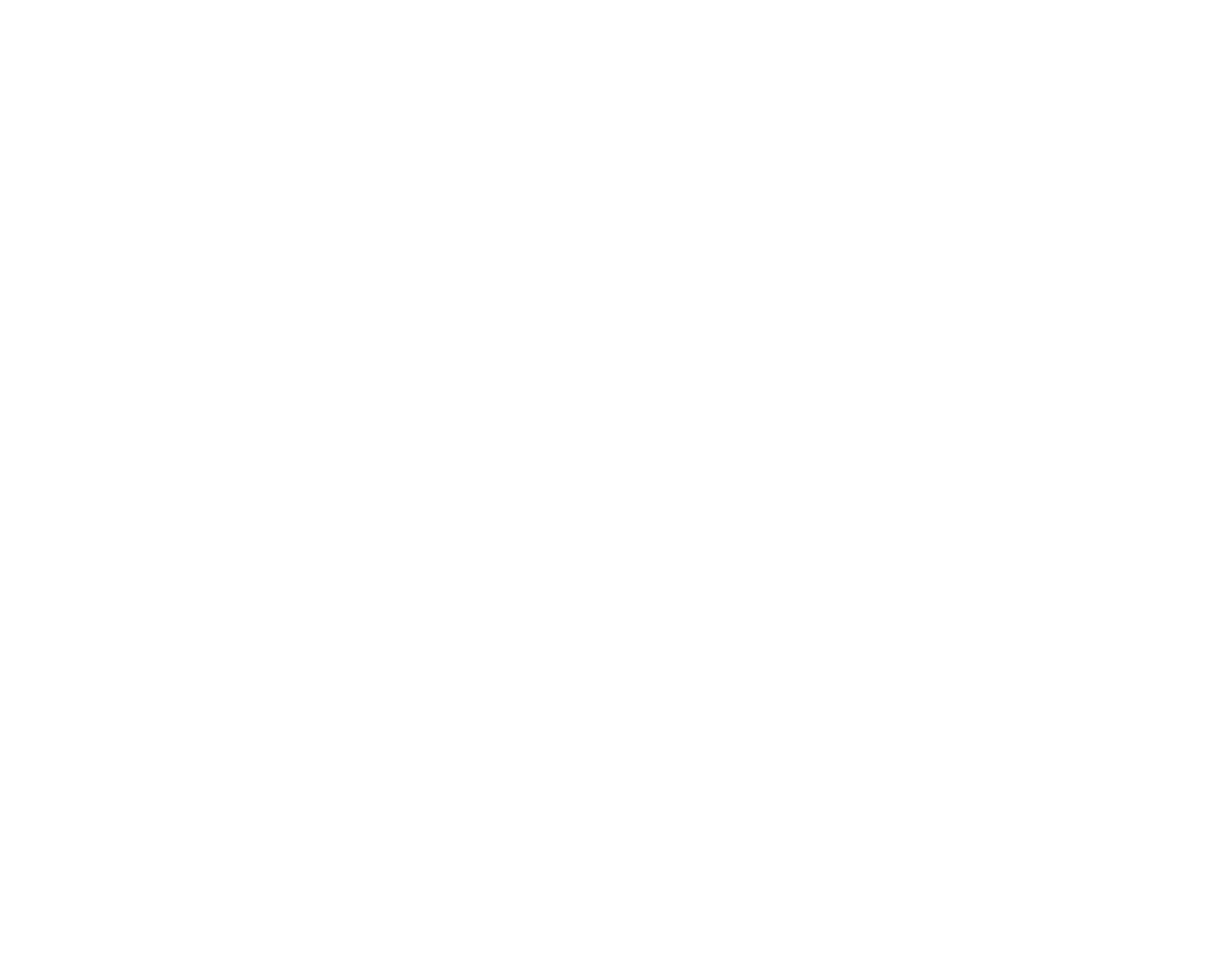
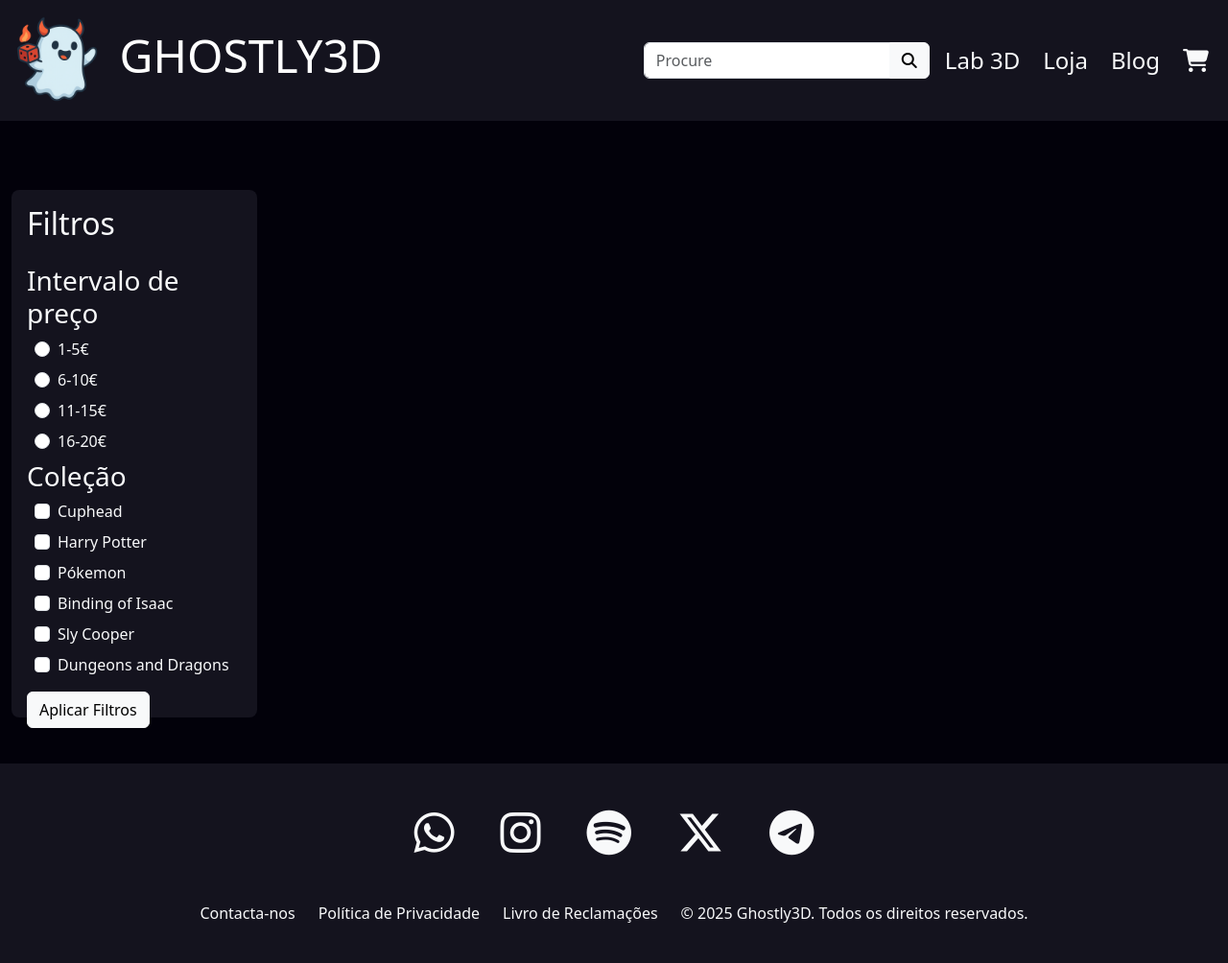
Before and after one commit to Aiohpa/ghostly-3d, a website: page loja.html in a window 1280 px wide. Shown: the whole page at 96% size. Before the commit the page ends 800 px from the top, so only its background shows below. Drawn offline with nearby package versions, Linux system fonts and the light colour scheme; a web font is replaced by a local one.

Commit message:
Aside da Loja feito

```diff
--- a/estilo.css
+++ b/estilo.css
@@ -157,12 +157,20 @@
   border-radius: 100px;
 }
 
-.mscrollo::-webkit-scrollbar-thumb:hover {
+.mscroll::-webkit-scrollbar-thumb:hover {
   background-color: #d1d1d1;
 }
 
 .acorddion-width {
   width: 550px;
+}
+
+.filter {
+  background-color: #14131e;
+  border-radius: 8px;
+  padding: 16px;
+  height: 550px;
+  width: clamp(150px, 20vw, 280px);
 }
 
 @media (max-width: 1400px) {
--- a/loja.html
+++ b/loja.html
@@ -0,0 +1,146 @@
+<!DOCTYPE html>
+<html lang="PT-pt">
+
+<head>
+    <meta charset="UTF-8" />
+    <meta name="viewport" content="width=device-width, initial-scale=1.0" />
+    <meta name="keyword" content="" />
+    <meta name="description" content="" />
+    <meta name="author" content="Sara Rodrigues" />
+    <title>Ghostly3D</title>
+    <link rel="stylesheet" href="node_modules\bootstrap\dist\css\bootstrap.min.css" />
+    <link rel="stylesheet" href="estilo.css">
+    <link rel="preconnect" href="https://fonts.googleapis.com">
+    <link rel="preconnect" href="https://fonts.gstatic.com" crossorigin>
+    <link
+        href="https://fonts.googleapis.com/css2?family=DM+Sans:ital,opsz,wght@0,9..40,100..1000;1,9..40,100..1000&family=Epunda+Slab:ital,wght@0,300..900;1,300..900&family=Henny+Penny&family=Libertinus+Sans:wght@700&family=Medula+One&family=Open+Sans:ital,wght@0,300..800;1,300..800&family=Roboto:ital,wght@0,100..900;1,100..900&display=swap"
+        rel="stylesheet">
+    <script src="https://kit.fontawesome.com/bffcffbbba.js" crossorigin="anonymous"></script>
+</head>
+
+<body>
+    <header>
+        <nav class="navbar navbar-expand-xl navbar-dark bg-container fixed-top">
+            <div class="container w-100">
+                <a class="navbar-brand henny-penny-regular" href="index.html">
+                    <img src="Pictures/Logo_Ghostly.png" width="100px" height="100px" alt="Logo_Ghostly"
+                        class="d-inline-block align-text-center navbar-logo">
+                    <span class="brand-title">GHOSTLY3D</span>
+                </a>
+                <!--Barra de pesquisa de mobile-->
+                <form class="d-flex align-items-center form-search-mobile" role="search">
+                    <div class="input-group search-mobile">
+                        <input class="form-control" type="search" placeholder="Procure" aria-label="Search" />
+                        <button class="btn btn-light" type="submit"><i
+                                class="fa-solid fa-magnifying-glass"></i></button>
+                    </div>
+                </form>
+                <button class="navbar-toggler" type="button" data-bs-toggle="offcanvas"
+                    data-bs-target="#offcanvasNavbar" aria-controls="offcanvasNavbar" aria-label="Toggle navigation">
+                    <span class="navbar-toggler-icon"></span>
+                </button>
+                <div class="offcanvas offcanvas-end z-2" tabindex="-1" id="offcanvasNavbar"
+                    aria-labelledby="offcanvasNavbarLabel">
+                    <div class="offcanvas-header">
+                        <button type="button" class="btn-close btn-close-white" data-bs-dismiss="offcanvas"
+                            aria-label="Close"></button>
+                    </div>
+                    <div class="offcanvas-body justify-content-end">
+                        <ul class="navbar-nav align-items-center justify-content-between gap-2">
+                            <li class="nav-item search-desktop">
+                                <form class="d-flex align-items-center" role="search">
+                                    <div class="input-group">
+                                        <input class="form-control" type="search" placeholder="Procure"
+                                            aria-label="Search" />
+                                        <button class="btn btn-light" type="submit"><i
+                                                class="fa-solid fa-magnifying-glass"></i></button>
+                                    </div>
+                                </form>
+                            </li>
+                            <li class="nav-item"><a href="lab.html" class="nav-link text-light">Lab 3D</a></li>
+                            <li class="nav-item"><a href="loja.html" class="nav-link text-light">Loja</a></li>
+                            <li class="nav-item"><a href="blog.html" class="nav-link text-light">Blog</a></li>
+                            <li class="nav-item"><a href="favoritos.html" class="nav-link text-light"><i
+                                        class="fa-solid fa-cart-shopping"></i></a>
+                            </li>
+                        </ul>
+                    </div>
+                </div>
+        </nav>
+    </header>
+    <main>
+        <aside class="container d-flex flex-column align-items-start justify-content-start mt-5 pt-4 mb-5">
+            <form class="filter">
+                <h2 class="text-light mb-4">Filtros</h2>
+                <h3 class="text-light mb-2">Intervalo de preço</h3>
+                <div class="form-check m-2">
+                    <input type="radio" class="form-check-input" name="categoria" id="valor" value="categoria1">
+                    <label for="valor" class="form-check-label text-light">1-5€</label>
+                </div>
+                <div class="form-check m-2">
+                    <input type="radio" class="form-check-input" name="categoria" id="valor1" value="categoria1">
+                    <label for="valor1" class="form-check-label text-light">6-10€</label>
+                </div>
+                <div class="form-check m-2">
+                    <input type="radio" class="form-check-input" name="categoria" id="valor2" value="categoria1">
+                    <label for="valor2" class="form-check-label text-light">11-15€</label>
+                </div>
+                <div class="form-check m-2">
+                    <input type="radio" class="form-check-input" name="categoria" id="valor3" value="categoria1">
+                    <label for="valor3" class="form-check-label text-light">16-20€</label>
+                </div>
+                <h3 class="text-light mb-2">Coleção</h3>
+                <div class="form-check m-2">
+                    <input type="checkbox" class="form-check-input" id="colecao1" value="colecao1">
+                    <label for="colecao1" class="form-check-label text-light">Cuphead</label>
+                </div>
+                <div class="form-check m-2">
+                    <input type="checkbox" class="form-check-input" id="colecao2" value="colecao2">
+                    <label for="colecao2" class="form-check-label text-light">Harry Potter</label>
+                </div>
+                <div class="form-check m-2">
+                    <input type="checkbox" class="form-check-input" id="colecao3" value="colecao3">
+                    <label for="colecao3" class="form-check-label text-light"> Pókemon</label>
+                </div>
+                <div class="form-check m-2">
+                    <input type="checkbox" class="form-check-input" id="colecao3" value="colecao3">
+                    <label for="colecao3" class="form-check-label text-light"> Binding of Isaac</label>
+                </div>
+                <div class="form-check m-2">
+                    <input type="checkbox" class="form-check-input" id="colecao3" value="colecao3">
+                    <label for="colecao3" class="form-check-label text-light"> Sly Cooper</label>
+                </div>
+                <div class="form-check m-2">
+                    <input type="checkbox" class="form-check-input" id="colecao3" value="colecao3">
+                    <label for="colecao3" class="form-check-label text-light"> Dungeons and Dragons</label>
+                </div>
+                <button type="submit" class="btn btn-light mt-2">Aplicar Filtros</button>
+            </form>
+
+        </aside>
+    </main>
+    <footer class=" bg-container ">
+        <div class=" container justify-content-center align-items-center text-center text-light p-4">
+            <div class="mt-4 gap-3 d-flex justify-content-center align-items-center">
+                <a href="#" class="text-light"><i class="fa-brands fa-whatsapp fa-3x mx-3"></i></a>
+                <a href="#" class="text-light"><i class="fa-brands fa-instagram fa-3x mx-3"></i></a>
+                <a href="#" class="text-light"><i class="fa-brands fa-spotify fa-3x mx-3"></i></a>
+                <a href="#" class="text-light"><i class="fa-brands fa-x-twitter fa-3x mx-3"></i></a>
+                <a href="#" class="text-light"><i class="fa-brands fa-telegram fa-3x mx-3"></i></a>
+            </div>
+            <div class="mt-5 gap-4 d-flex justify-content-center align-items-center">
+                <p><a href="#" class="text-light underline">Contacta-nos</a></p>
+                <p><a href="#" class="text-light underline">Política de Privacidade</a></p>
+                <p><a href="#" class="text-light underline">Livro de Reclamações</a></p>
+                <p>
+                    <a href="#" class="text-light underline">&copy; 2025 Ghostly3D. Todos os direitos
+                        reservados.</a>
+                </p>
+            </div>
+        </div>
+    </footer>
+    <script src="node_modules\bootstrap\dist\js\bootstrap.bundle.min.js"></script>
+    <script src="node_modules\@popperjs\core\dist\umd\popper.min.js"></script>
+</body>
+
+</html>
```
Also changed, not shown: lab.html (+2 -2 lines).
